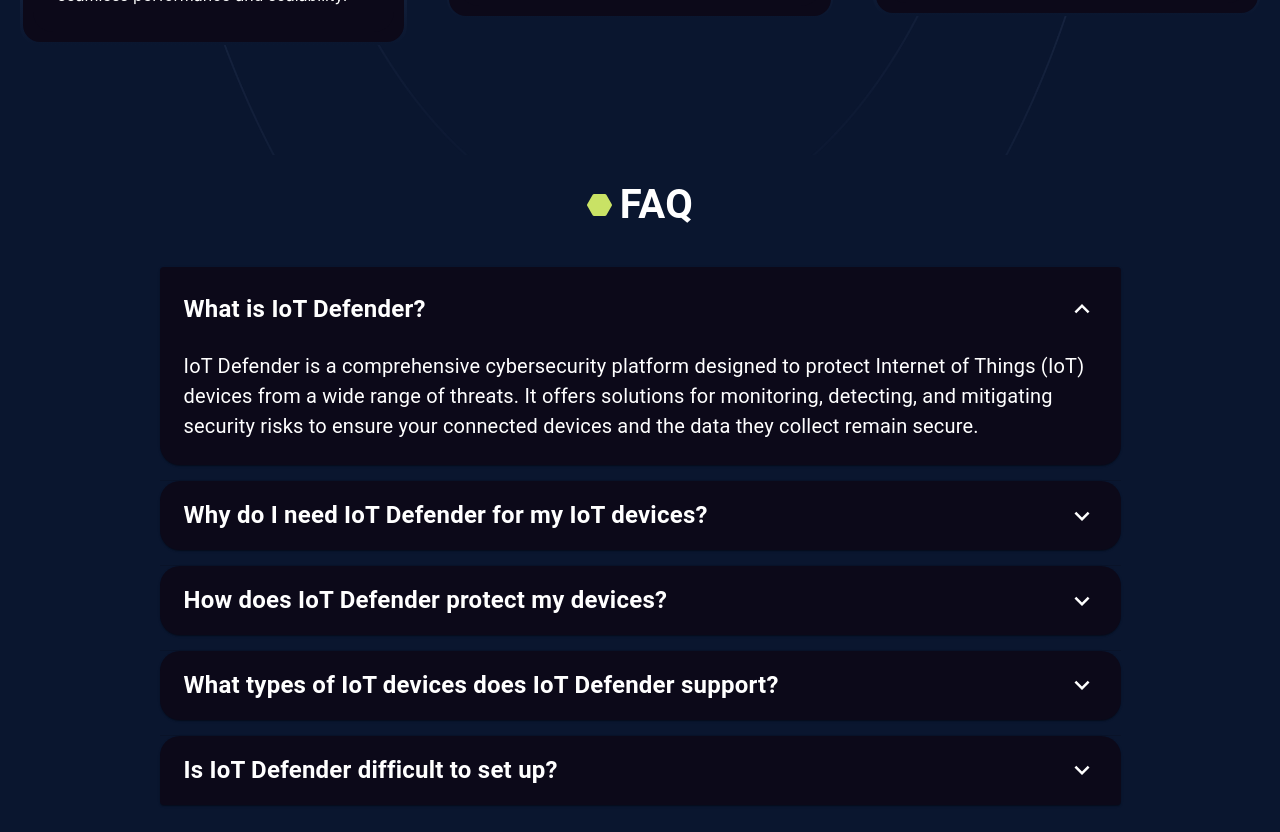
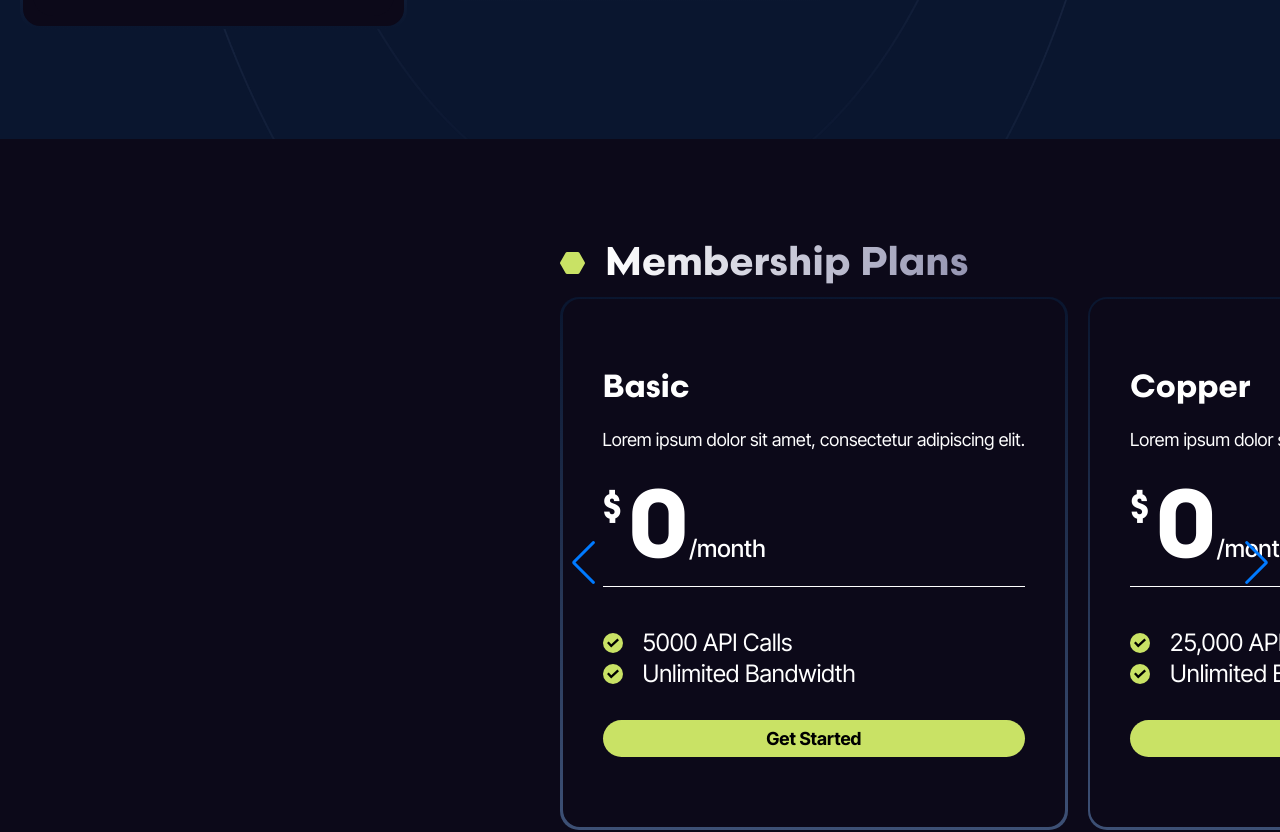
Before and after one commit to mfaisalakram/IOT-Defender, a React (Create React App) app: page / in a window 1280 px wide. Shown: the part 3040-3872 px from the top of the page. Built offline with nearby package versions, Linux system fonts and the light colour scheme.

Commit message:
membership section in progress

```diff
--- /dev/null
+++ b/src/assets/svgs/tick_green_icon.js
@@ -0,0 +1,33 @@
+import React from "react";
+
+const TickGreenIcon = () => {
+  return (
+    <svg
+      width="20"
+      height="20"
+      viewBox="0 0 20 20"
+      fill="none"
+      xmlns="http://www.w3.org/2000/svg"
+    >
+      <circle cx="10" cy="10" r="10" fill="#C9E265" />
+      <g clip-path="url(#clip0_255_417)">
+        <path
+          d="M14.4104 5.52344L8.2962 11.1956L5.71048 8.43619L4 10.039L8.17737 14.497L16 7.24655L14.4104 5.52344Z"
+          fill="black"
+        />
+      </g>
+      <defs>
+        <clipPath id="clip0_255_417">
+          <rect
+            width="12"
+            height="12"
+            fill="white"
+            transform="translate(4 4)"
+          />
+        </clipPath>
+      </defs>
+    </svg>
+  );
+};
+
+export default TickGreenIcon;
--- a/src/component/HowItWork/HowItWork.css
+++ b/src/component/HowItWork/HowItWork.css
@@ -24,6 +24,8 @@
   -webkit-text-fill-color: transparent;
   background-clip: text;
   font-weight: 700;
+  margin: 0;
+  padding: 0;
 }
 
 .HowItWork .head-content p {
--- a/src/component/MembershipPlan/MembershipPlan.css
+++ b/src/component/MembershipPlan/MembershipPlan.css
@@ -0,0 +1,134 @@
+@import "swiper/css";
+@import "swiper/css/pagination";
+@import "swiper/css/navigation";
+.MembershipPlan {
+  background-color: var(--blue-block-background);
+  padding: 90px 0px;
+  text-align: left;
+}
+
+.MembershipPlan .head-content .heading-container {
+  display: flex;
+  justify-content: start;
+  align-items: center;
+  gap: 20px;
+}
+
+.MembershipPlan .head-content .heading-container h3 {
+  font-size: 40px;
+  line-height: 68px;
+  font-weight: 700;
+  font-family: "Scandla-Bold";
+  font-weight: 700;
+  background: -webkit-linear-gradient(to right, white 0%, #9595b2 100%);
+  background: linear-gradient(to right, white 0%, #9595b2 100%);
+  -webkit-background-clip: text;
+  -webkit-text-fill-color: transparent;
+  background-clip: text;
+  margin: 0;
+  padding: 0;
+}
+
+.MembershipPlan .head-content p {
+  color: #fff;
+  font-family: "Inter Tight";
+  font-weight: 400px;
+  font-size: 24px;
+  line-height: 28.8px;
+  text-align: center;
+  width: 80%;
+  margin: auto;
+  margin-bottom: 40px;
+  font-weight: 700;
+}
+
+.MembershipPlan .swiper-wrapper {
+  justify-content: space-between;
+}
+.MembershipPlan .card-outer .card-inner {
+  padding: 60px 30px;
+}
+/* .MembershipPlan .card-outer .card-inner:nth-child(3) {
+  background-color: var(--green-primary);
+} */
+.MembershipPlan .card-outer .card-inner .card-brand {
+  display: flex;
+  justify-content: start;
+  flex-direction: column;
+  align-items: start;
+  gap: 20px;
+  border-bottom: 1px solid #fff !important;
+  margin-bottom: 40px;
+}
+.MembershipPlan .card-outer .card-inner .title {
+  font-size: 32px;
+  line-height: 38.4px;
+  font-family: "Scandla-Bold";
+  font-weight: 700;
+}
+.MembershipPlan .card-outer .card-inner .description {
+  font-size: 18px;
+  line-height: 23.4px;
+  font-family: "Inter Tight";
+  font-weight: 400;
+}
+
+.MembershipPlan .card-outer .card-inner .price-container {
+  position: relative;
+  padding-left: 25px;
+}
+.MembershipPlan .card-outer .card-inner .price-container .currency {
+  font-size: 36px;
+  line-height: 43.2px;
+  font-family: "Scandla-Bold";
+  font-weight: 700;
+  position: absolute;
+  top: 16px;
+  left: 0;
+}
+
+.MembershipPlan .card-outer .card-inner .price-container .price {
+  font-size: 96px;
+  line-height: 115.2px;
+  font-family: "Scandla-Bold";
+  font-weight: 700;
+}
+
+.MembershipPlan .card-outer .card-inner .price-container .period {
+  font-size: 24px;
+  line-height: 29px;
+  font-family: "Inter Tight";
+  font-weight: 500;
+}
+
+.MembershipPlan .card-outer .card-inner .card-bottom .single-item {
+  display: flex;
+  justify-content: start;
+  align-items: center;
+  gap: 20px;
+}
+
+.MembershipPlan .card-outer .card-inner .card-bottom .single-item .title {
+  font-size: 24px;
+  line-height: 31.2px;
+  font-family: "Inter Tight";
+  font-weight: 400;
+}
+
+.MembershipPlan .card-outer .card-inner .button-container {
+  margin-top: 30px;
+  text-align: center;
+}
+.MembershipPlan .card-outer .card-inner .get-started-button {
+  font-family: "Inter Tight";
+  font-weight: 700;
+  font-size: 18px;
+  line-height: 21.78px;
+  color: var(--black-primary);
+  border-radius: 100px;
+  padding: 8px 24px;
+  width: 100%;
+}
+.MembershipPlan .swiper-backface-hidden .swiper-slide {
+  width: auto !important;
+}
--- a/src/component/MembershipPlan/MembershipPlan.js
+++ b/src/component/MembershipPlan/MembershipPlan.js
@@ -1,7 +1,149 @@
 import React from "react";
-
+import { DotIcon } from "../../assets/svgs/dot_icon";
+import TickGreenIcon from "../../assets/svgs/tick_green_icon";
+import { Swiper, SwiperSlide } from "swiper/react";
+import "swiper/css";
+import "swiper/css/pagination";
+import "swiper/css/navigation";
+import { Pagination, Navigation, Autoplay } from "swiper/modules";
 import "./MembershipPlan.css";
 
 export const MembershipPlan = () => {
-  return <div className="MembershipPlan"></div>;
+  const MembershipData = [
+    {
+      id: 1,
+      title: "Basic",
+      description: "Lorem ipsum dolor sit amet, consectetur adipiscing elit.",
+      type: "Popular",
+      currency: "$",
+      price: 0,
+      period: "month",
+      items: [
+        {
+          title: "5000 API Calls",
+        },
+        {
+          title: "Unlimited Bandwidth",
+        },
+      ],
+      buttonText: "Get Started",
+    },
+    {
+      id: 2,
+      title: "Copper",
+      description: "Lorem ipsum dolor sit amet, consectetur adipiscing elit.",
+      type: "Popular",
+      currency: "$",
+      price: 0,
+      period: "month",
+      items: [
+        {
+          title: "25,000 API Calls",
+        },
+        {
+          title: "Unlimited Bandwidth",
+        },
+      ],
+      buttonText: "Get Started",
+    },
+    {
+      id: 3,
+      title: "Silver",
+      description: "Lorem ipsum dolor sit amet, consectetur adipiscing elit.",
+      type: "Popular",
+      currency: "$",
+      price: 0,
+      period: "month",
+      items: [
+        {
+          title: "50,000 API Calls",
+        },
+        {
+          title: "Unlimited Bandwidth",
+        },
+      ],
+      buttonText: "Get Started",
+    },
+    {
+      id: 4,
+      title: "Gold",
+      description: "Lorem ipsum dolor sit amet, consectetur adipiscing elit.",
+      type: "Popular",
+      currency: "$",
+      price: 0,
+      period: "month",
+      items: [
+        {
+          title: "100,000 API Calls",
+        },
+        {
+          title: "Unlimited Bandwidth",
+        },
+      ],
+      buttonText: "Get Started",
+    },
+  ];
+
+  return (
+    <div className="MembershipPlan">
+      <div style={{ marginLeft: "560px" }}>
+        <div className="head-content">
+          <div className="heading-container">
+            <DotIcon />
+            <h3 className="heading">Membership Plans</h3>
+          </div>
+        </div>
+
+        <div className="swiper-container">
+          <Swiper
+            slidesPerView={4}
+            spaceBetween={30}
+            loop={true}
+            watchOverflow={false}
+            navigation={true}
+            autoplay={{ delay: 3000, disableOnInteraction: false }}
+            modules={[Pagination, Navigation, Autoplay]}
+            className="mySwiper"
+          >
+            {MembershipData?.map((item, index) => (
+              <SwiperSlide key={index}>
+                <div className="global-block-wrapper_top">
+                  <div className="global-block_top">
+                    <div className="card-outer">
+                      <div className="card-inner">
+                        <div className="card-brand">
+                          <div className="title">{item?.title}</div>
+                          <div className="description">{item?.description}</div>
+                          <div className="price-container">
+                            <span className="currency">{item?.currency}</span>
+                            <span className="price">{item?.price}</span>
+                            <span className="period">/{item?.period}</span>
+                          </div>
+                        </div>
+                        <div className="card-bottom">
+                          <div className="item-list-container">
+                            {item?.items?.map((item, index) => (
+                              <div className="single-item" key={index}>
+                                <TickGreenIcon />
+                                <div className="title">{item?.title}</div>
+                              </div>
+                            ))}
+                          </div>
+                        </div>
+                        <div className="button-container">
+                          <button className="button_primary get-started-button">
+                            {item?.buttonText}
+                          </button>
+                        </div>
+                      </div>
+                    </div>
+                  </div>
+                </div>
+              </SwiperSlide>
+            ))}
+          </Swiper>
+        </div>
+      </div>
+    </div>
+  );
 };
--- a/src/component/OurFeatures/OurFeatures.css
+++ b/src/component/OurFeatures/OurFeatures.css
@@ -27,6 +27,8 @@
   -webkit-background-clip: text;
   -webkit-text-fill-color: transparent;
   background-clip: text;
+  margin: 0;
+  padding: 0;
 }
 
 .OurFeatures .head-content p {
```
Also changed, not shown: src/assets/svgs/tick_black_icon.js (added, +33 -0 lines).
